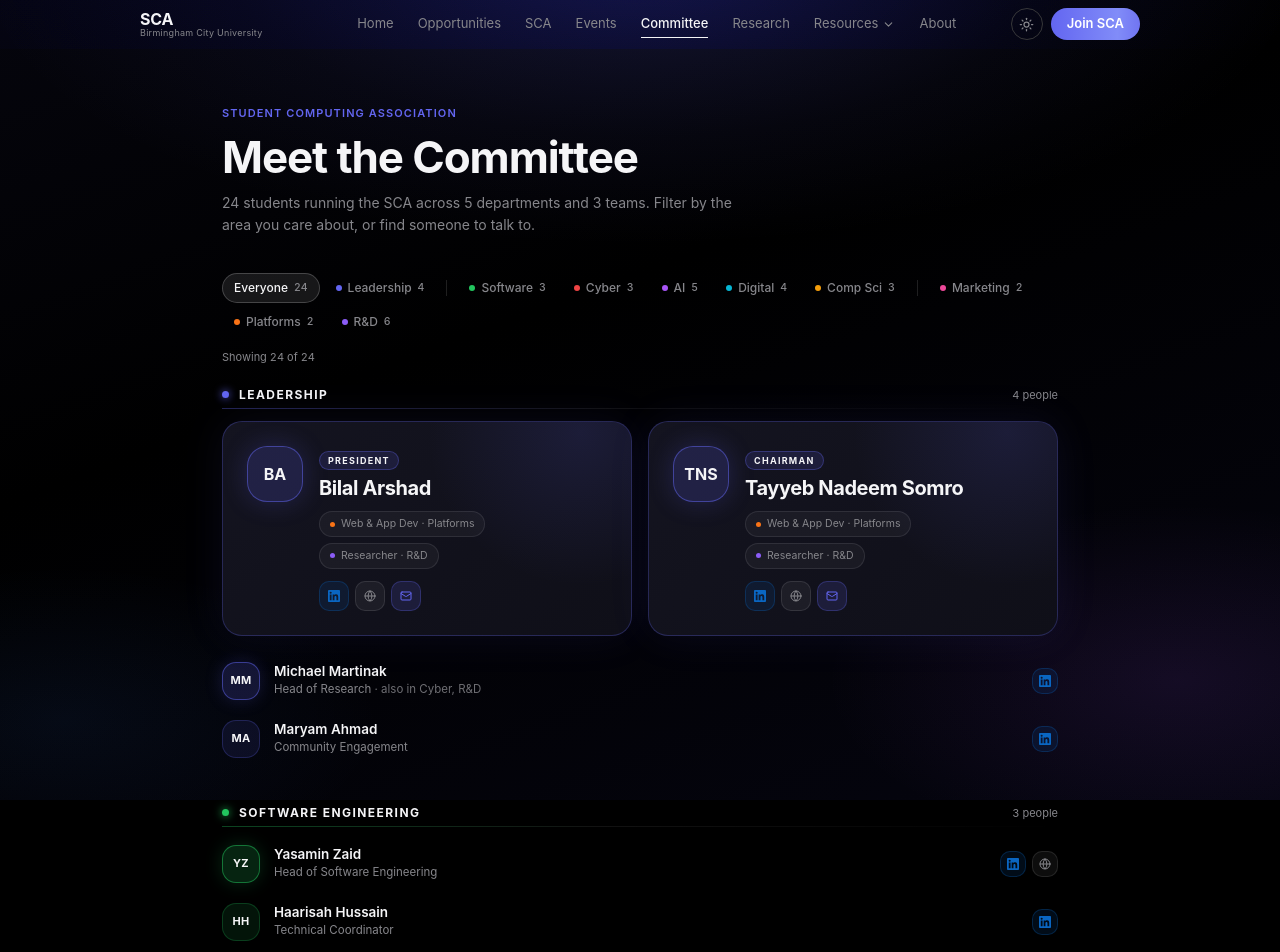
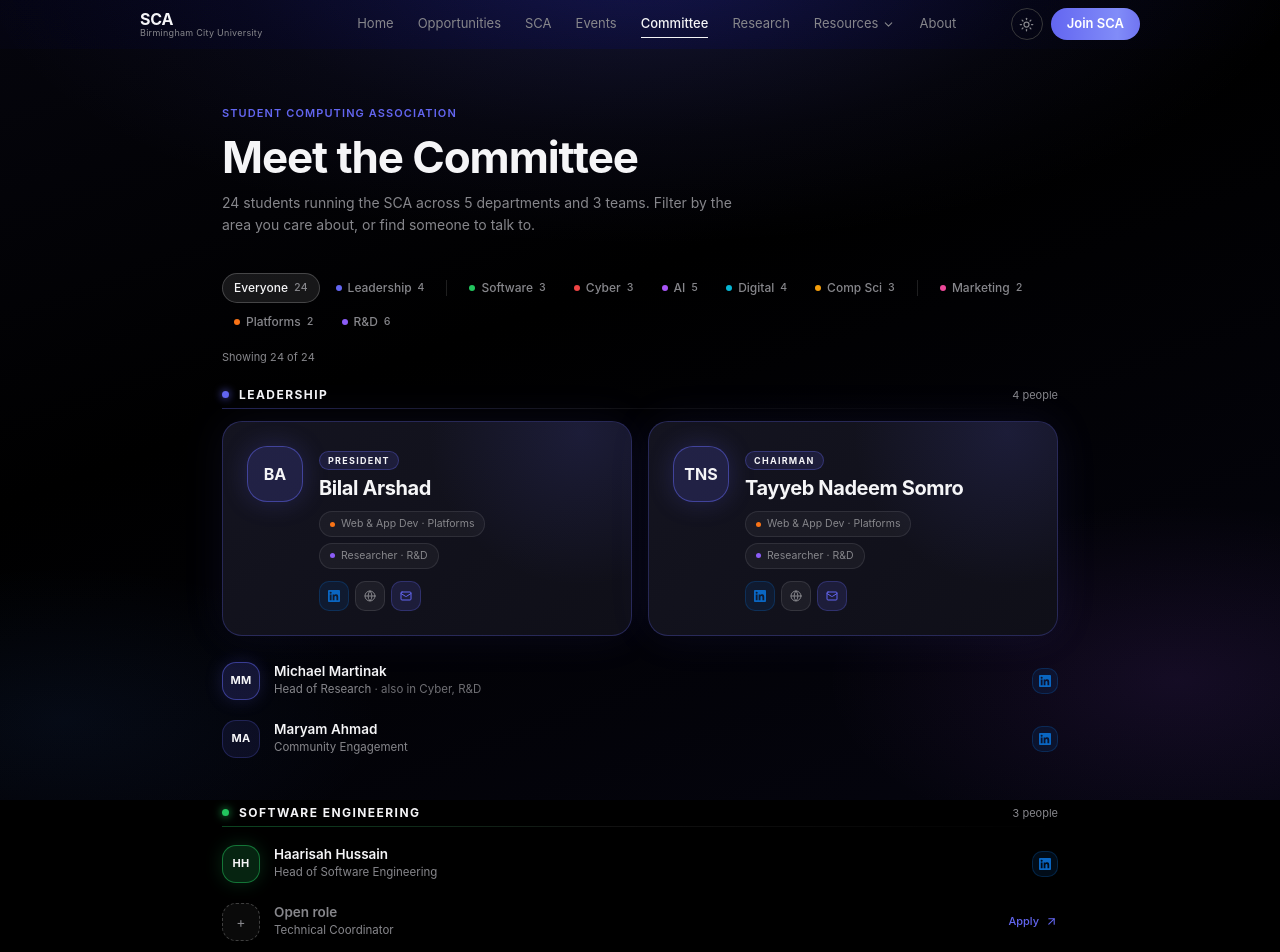
Before and after one commit to uffbilxl/sca, a Next.js app: page /committee in a window 1280 px wide. Shown: the top 952 px of the page. Built offline with nearby package versions, Linux system fonts and the light colour scheme.

Commit message:
Committee: Haarisah Hussain leads Software Engineering
Steps up from Technical Coordinator, and that coordinator seat reopens for
applications. Yasamin Zaid is removed from the committee entirely.

Co-Authored-By: Claude Opus 5 <noreply@anthropic.com>

```diff
--- a/src/app/committee/page.tsx
+++ b/src/app/committee/page.tsx
@@ -97,14 +97,12 @@ const COMMITTEE: Person[] = [
   },
 
   {
-    id: 'yasamin-zaid', name: 'Yasamin Zaid',
-    linkedin: 'https://www.linkedin.com/in/yasaminzaid/',
-    website: 'https://yasaminzaid.com',
+    id: 'haarisah-hussain', name: 'Haarisah Hussain',
+    linkedin: 'https://www.linkedin.com/in/haarisah-hussain-2ba850315',
     roles: [{ group: 'software', title: 'Head of Software Engineering', lead: true }],
   },
   {
-    id: 'haarisah-hussain', name: 'Haarisah Hussain',
-    linkedin: 'https://www.linkedin.com/in/haarisah-hussain-2ba850315',
+    id: 'vacant-software-coord', name: 'TBC', vacant: true,
     roles: [{ group: 'software', title: 'Technical Coordinator' }],
   },
 
```
